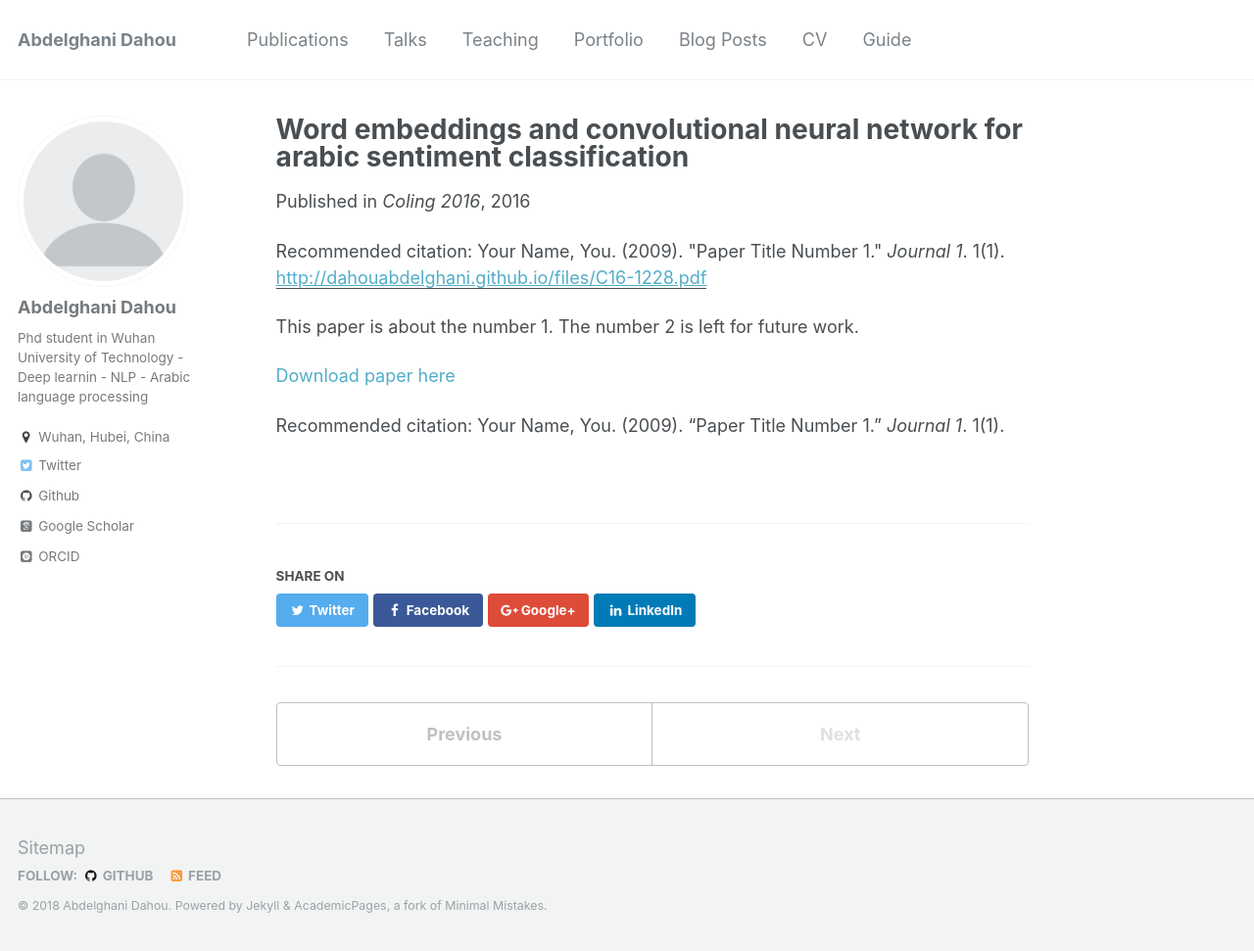
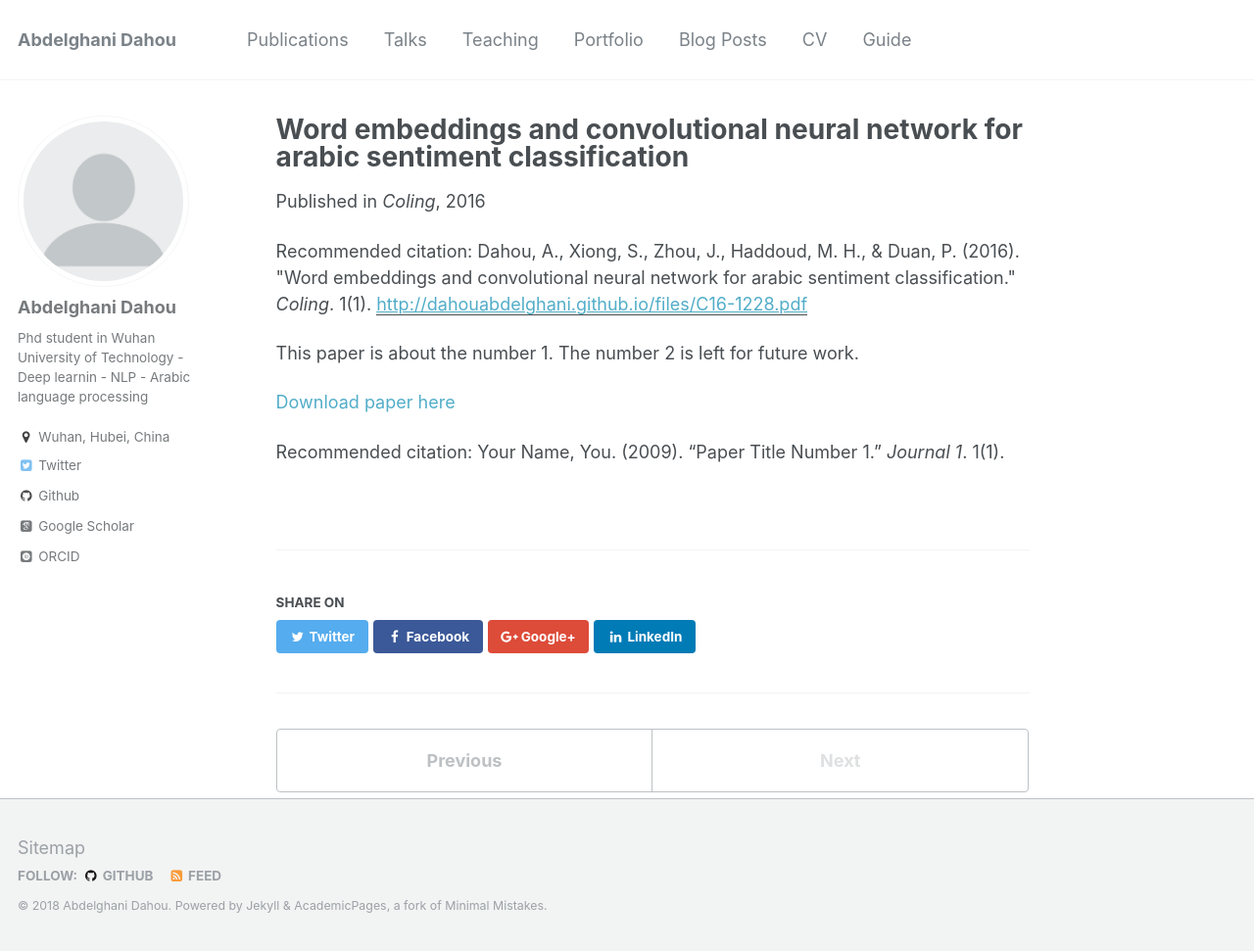
Before and after one commit to dahouabdelghani/dahouabdelghani.github.io, a Jekyll site: the page built from _publications/2016-10-01-paper-1.md, in a window 1280 px wide and 971 px high. Shown: the whole window at 98% size. Built offline with Jekyll 4.4.1, drawn with Linux system fonts in a browser that asks for light colours; some web fonts are replaced.

Commit message:
Update _publications/2016-10-01-paper-1.md

```diff
--- a/_publications/2016-10-01-paper-1.md
+++ b/_publications/2016-10-01-paper-1.md
@@ -4,9 +4,9 @@ collection: publications
 permalink: /publication/2016-10-01-paper-1
 excerpt: 'This paper is about the number 1. The number 2 is left for future work.'
 date: 2016-10-01
-venue: 'Coling 2016'
+venue: 'Coling'
 paperurl: 'http://dahouabdelghani.github.io/files/C16-1228.pdf'
-citation: 'Your Name, You. (2009). &quot;Paper Title Number 1.&quot; <i>Journal 1</i>. 1(1).'
+citation: 'Dahou, A., Xiong, S., Zhou, J., Haddoud, M. H., & Duan, P. (2016). &quot;Word embeddings and convolutional neural network for arabic sentiment classification.&quot; <i>Coling</i>. 1(1).'
 ---
 This paper is about the number 1. The number 2 is left for future work.
 
```
